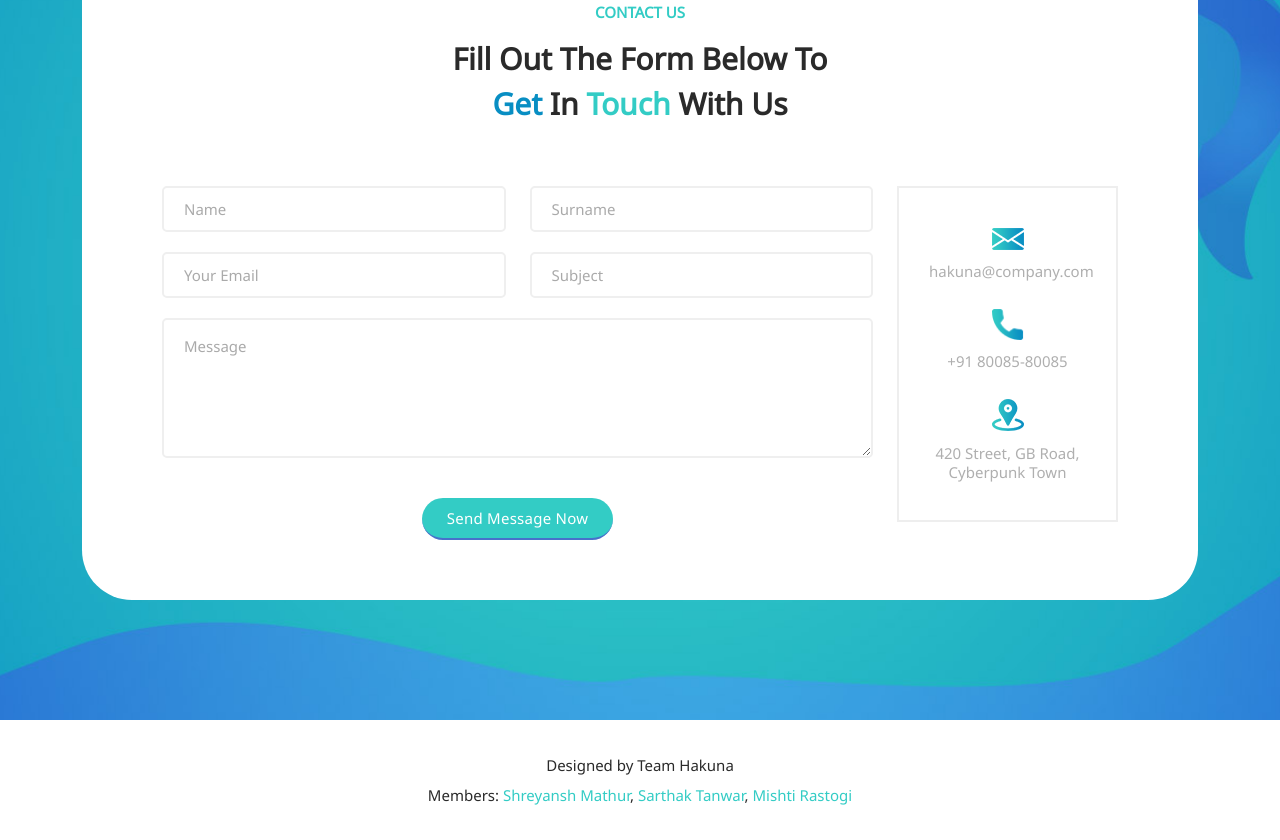
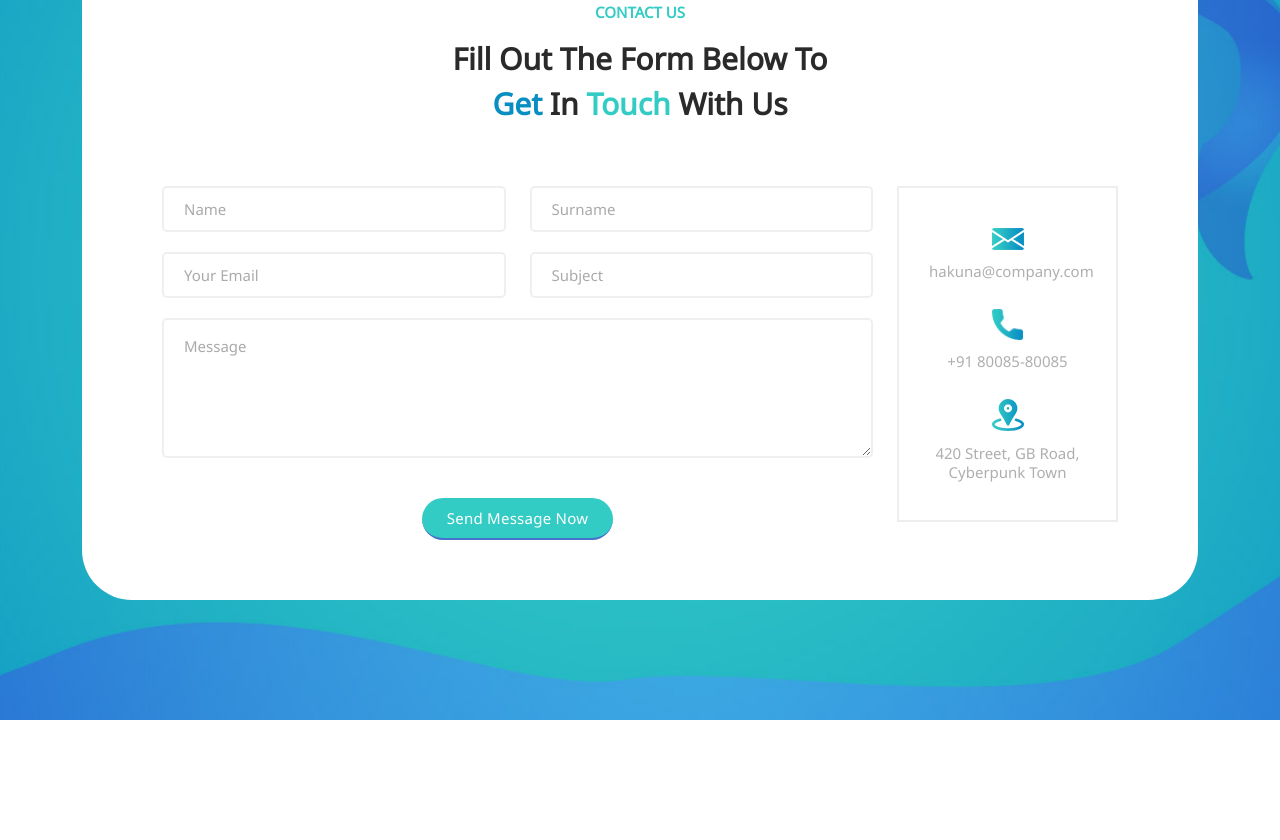
Before and after one commit to Kakku33/SkillSpire, a plain HTML site: page SkillSpire-main/index.html in a window 1280 px wide. Shown: the part 4238-5078 px from the top of the page. After the commit the page ends 4958 px from the top, so only its background shows below. Drawn offline with Linux system fonts and the light colour scheme.

Commit message:
Update index.html

```diff
--- a/SkillSpire-main/index.html
+++ b/SkillSpire-main/index.html
@@ -677,20 +677,6 @@
     </div>
   </div>
 
-  <footer>
-    <div class="container">
-      <div class="row">
-        <div class="col-lg-12">
-          <p>Designed by Team Hakuna
-            <br>Members: <a href="https://www.linkedin.com/in/shreyansh-mathur-5048801aa/" target="_blank">Shreyansh
-              Mathur</a>,
-            <a href="https://www.linkedin.com/in/sarthak235/" target="_blank">Sarthak Tanwar</a>,
-            <a href="https://www.linkedin.com/in/mishti-rastogi-565004254" target="_blank">Mishti Rastogi</a>
-          </p>
-        </div>
-      </div>
-    </div>
-  </footer>
 
   <!-- Scripts -->
   <script src="vendor/jquery/jquery.min.js"></script>
```
